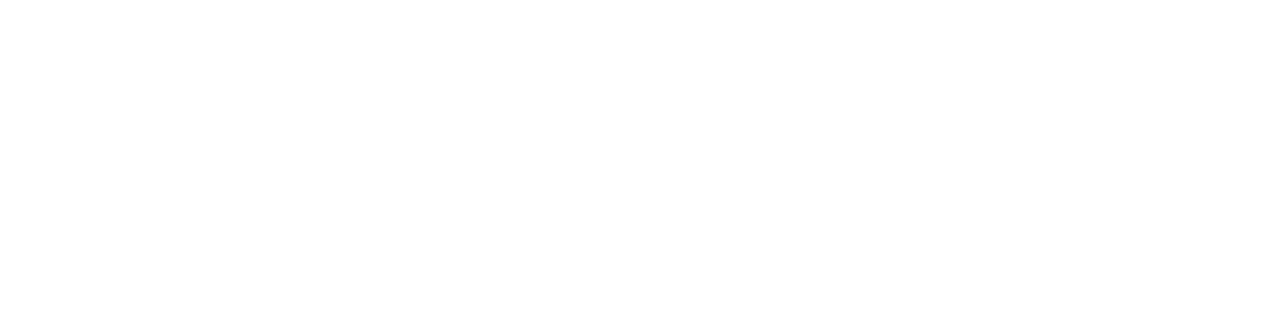
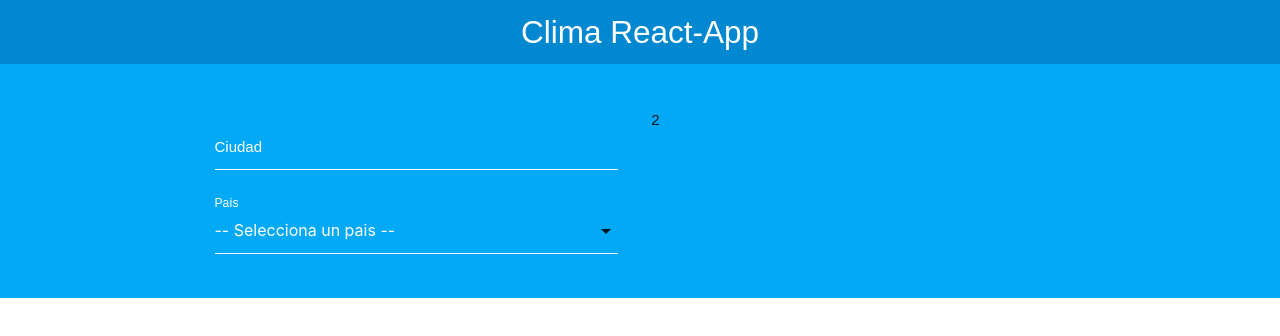
Before and after one commit to Lexxus-Cris/Proyecto-Obtener-clima-desde-API, a React (Create React App) app: page / in a window 1280 px wide. Shown: the top 336 px of the page. Built offline with nearby package versions, Linux system fonts and the light colour scheme.

Commit message:
Creacion de los componentes Header y Form, tambien se inicializa el state del form, validacion del formulario y escribiendo el metodo para consultar la API

```diff
--- a/public/index.html
+++ b/public/index.html
@@ -24,7 +24,8 @@
       work correctly both with client-side routing and a non-root public URL.
       Learn how to configure a non-root public URL by running `npm run build`.
     -->
-    <title>React App</title>
+    <title>Clima React</title>
+    <link rel="stylesheet" href="https://cdnjs.cloudflare.com/ajax/libs/materialize/1.0.0/css/materialize.min.css">
   </head>
   <body>
     <noscript>You need to enable JavaScript to run this app.</noscript>
@@ -36,8 +37,15 @@
       You can add webfonts, meta tags, or analytics to this file.
       The build step will place the bundled scripts into the <body> tag.
 
-      To begin the development, run `npm start` or `yarn start`.
-      To create a production bundle, use `npm run build` or `yarn build`.
-    -->
+        To begin the development, run `npm start` or `yarn start`.
+        To create a production bundle, use `npm run build` or `yarn build`.
+      -->
+      <script src="https://cdnjs.cloudflare.com/ajax/libs/materialize/1.0.0-rc.2/js/materialize.min.js"></script>
+      <script>
+        document.addEventListener('DOMContentLoaded', function () {
+          var elementos = document.querySelectorAll('select');
+          M.FormSelect.init(elementos);
+        });
+      </script>
   </body>
 </html>
--- a/src/App.js
+++ b/src/App.js
@@ -1,9 +1,25 @@
+import React, { Fragment } from 'react'
+import Header from './components/Header';
+import Form from './components/Form';
 
 function App() {
   return (
-    <div className="App">
+    <Fragment>
+      <Header
+        titulo='Clima React-App'
+      />
 
-    </div>
+      <div className="contenedor-form">
+        <div className="container">
+          <div className="row">
+            <div className="col m6 s12">
+              <Form />
+            </div>
+            <div className="col m6 s12">2</div>
+          </div>
+        </div>
+      </div>
+    </Fragment>
   );
 }
 
--- /dev/null
+++ b/src/components/Form.jsx
@@ -0,0 +1,78 @@
+import React, { useState } from 'react'
+
+const Form = () => {
+
+   const [ info, setInfo] = useState({
+      city: '',
+      country: ''
+   });
+
+   const [ error, setError ] = useState(false)
+
+   // extraer ciudad y pais del state
+
+   const { city, country } = info;
+
+   // Leer la info de los inputs
+   const handleChange = (e) => {
+      setInfo({
+         ...info,
+         [e.target.name] : e.target.value
+      })
+   }
+
+   //
+   const handleSubmit = (e) => {
+      e.preventDefault()
+
+      // Validar
+      if (city.trim() === '' || country.trim() === '') {
+         setError(true);
+         return
+      }
+
+      setError(false)
+      // Enviar info al componente principal
+
+   }
+
+
+   return (
+      <form
+         onSubmit={handleSubmit}
+      >
+         {error ? <p className="red darken-4">Todos los campos son obligatorios</p> : null}
+         <div className="input-field col s12">
+            <input
+               type="text"
+               name="city"
+               id="city"
+               onChange={handleChange}
+               value={city}
+            />
+            <label htmlFor="city">Ciudad</label>
+         </div>
+         <div className="input-field col s12">
+            <select
+               name="country"
+               id="country"
+               onChange={handleChange}
+               value={country}
+            >
+               <option value="">-- Selecciona un pais --</option>
+               <option value="US">Estados Unidos</option>
+               <option value="CA">Canadá</option>
+               <option value="MX">México</option>
+               <option value="AR">Argentina</option>
+               <option value="CO">Colombia</option>
+               <option value="CR">Costa Rica</option>
+               <option value="ES">España</option>
+               <option value="PE">Perú</option>
+            </select>
+            <label htmlFor="country">País</label>
+         </div>
+      </form>
+   )
+}
+
+export default Form
--- /dev/null
+++ b/src/components/Header.jsx
@@ -0,0 +1,13 @@
+import React from 'react'
+
+function Header({titulo}) {
+   return (
+      <nav>
+         <div className="nav-wrapper light-blue darken-2">
+            <a href='#!' className='brand-logo'>{titulo}</a>
+         </div>
+      </nav>
+   )
+}
+
+export default Header
--- a/src/index.css
+++ b/src/index.css
@@ -1,13 +1,79 @@
 body {
   margin: 0;
-  font-family: -apple-system, BlinkMacSystemFont, 'Segoe UI', 'Roboto', 'Oxygen',
-    'Ubuntu', 'Cantarell', 'Fira Sans', 'Droid Sans', 'Helvetica Neue',
-    sans-serif;
-  -webkit-font-smoothing: antialiased;
-  -moz-osx-font-smoothing: grayscale;
+  padding: 0;
+  font-family: sans-serif;
+}
+nav .brand-logo {
+  display: block;
+  text-align: center;
+  position: relative;
+}
+.input-field label {
+  color: white;
 }
 
-code {
-  font-family: source-code-pro, Menlo, Monaco, Consolas, 'Courier New',
-    monospace;
+.input-field input[type=text]:focus + label {
+  color: white;
 }
+
+.input-field input[type=text]:focus {
+  border-bottom: 1px solid white;
+  box-shadow: 0 1px 0 0 #000;
+}
+
+input[type=text]:not(.browser-default) {
+  border-bottom: 1px solid white;
+  color: white;
+}
+input[type=text]:not(.browser-default):focus:not([readonly]) {
+  border-bottom: 1px solid white;
+  -webkit-box-shadow: 0 1px 0 0 white;
+  box-shadow: 0 1px 0 0 white;
+}
+input[type=text]:not(.browser-default):focus:not([readonly]) + label {
+  color: white;
+}
+
+.contenedor-form {
+  padding: 3rem 0 1px 0;
+  background-color: #03a9f4;
+}
+.mensaje {
+  text-align: center;
+  font-size: 2rem;
+}
+.buscador i {
+  width: 100%;
+}
+.error {
+  padding: 1rem!important;
+  color:white;
+  margin-top: 3rem;
+  text-align: center;
+  text-emphasis: left;
+}
+.card-panel h2 {
+  font-size: 1.6rem;
+  text-align: center;
+}
+.card-panel p {
+  text-align: center;
+  font-size: 1.4rem;
+}
+.temperatura {
+  font-size: 4rem!important
+}
+.temperatura span {
+  font-size: 2rem!important;
+  vertical-align: super;
+}
+
+.btn-block {
+  display: block!important;
+}
+
+.error {
+  padding: 1rem!important;
+  text-align: center!important;
+  color: #FFF!important;
+}
```
